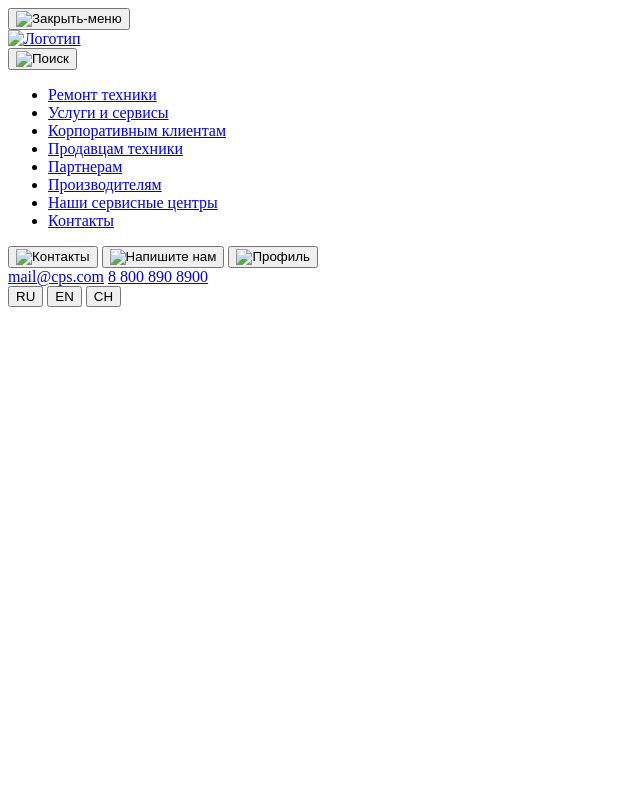
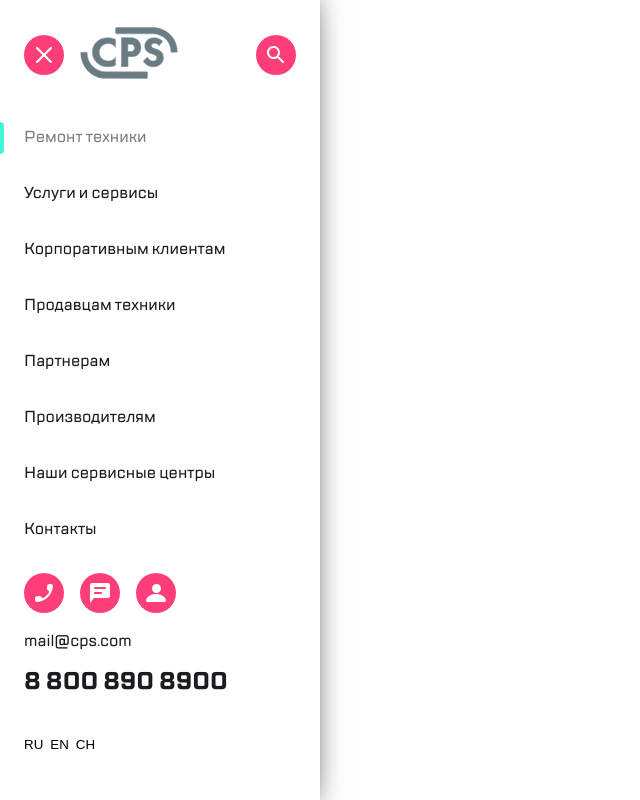
Before and after one commit to Toribob/Kata-Academy, a plain HTML site: page index.html in a window 1280 px wide. Shown: the whole page, without its empty margins (0-640 px from the left). Drawn offline with Linux system fonts and the light colour scheme; the site is published under a folder, as on GitHub Pages, so addresses that start at the root find nothing.

Commit message:
Maket 1.4

```diff
--- a/index.html
+++ b/index.html
@@ -4,21 +4,21 @@
         <meta charset="UTF-8">
         <meta name="viewport" content="width=device-width, initial-scale=1.0">
         <title>Боковое меню</title>
-        <link href="/fonts/TTLakes/stylesheet.css" rel="stylesheet" type="text/css">
-        <link href="/css/aside-style.css" rel="stylesheet">
+        <link href="fonts/TTLakes/stylesheet.css" rel="stylesheet" type="text/css">
+        <link href="css/aside-style.css" rel="stylesheet">
     </head>
     <body>
         <div class="wrapper">
             <header class="header">
                 <div class="header__group-1">
                     <button type="button" class="header__button button">
-                        <img src="/img/icons/close-menu.svg" alt="Закрыть-меню">
+                        <img src="img/icons/close-menu.svg" alt="Закрыть-меню">
                     </button>
                     <div class="header__logo">
-                        <a href="#"><img src="/img/logo.svg" alt="Логотип"></a>
+                        <a href="#"><img src="img/logo.svg" alt="Логотип"></a>
                     </div>
                     <button type="button" class="header__button button">
-                        <img src="/img/icons/search.svg" alt="Поиск">
+                        <img src="img/icons/search.svg" alt="Поиск">
                     </button>
                 </div>
             </header>
@@ -37,13 +37,13 @@
             <section class="contact-info">
                 <div class="contact__group">
                     <button type="button" class="contact-info__button button">
-                        <img src="/img/icons/call.svg" alt="Контакты">
+                        <img src="img/icons/call.svg" alt="Контакты">
                     </button>
                     <button type="button" class="contact-info__button button">
-                        <img src="/img/icons/chat.svg" alt="Напишите нам">
+                        <img src="img/icons/chat.svg" alt="Напишите нам">
                     </button>
                     <button type="button" class="contact-info__button button">
-                        <img src="/img/icons/profile.svg" alt="Профиль">
+                        <img src="img/icons/profile.svg" alt="Профиль">
                     </button>
                 </div>
                 <div class="contacts">
```
